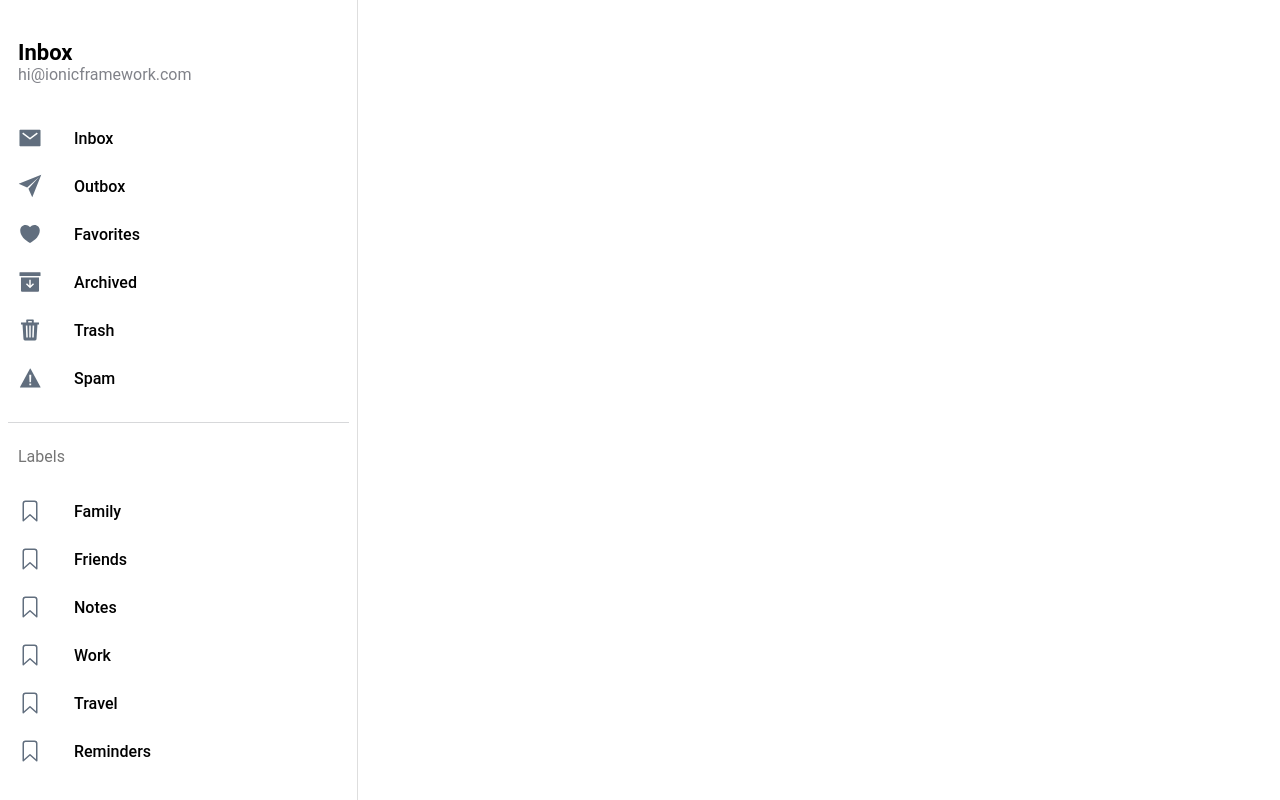
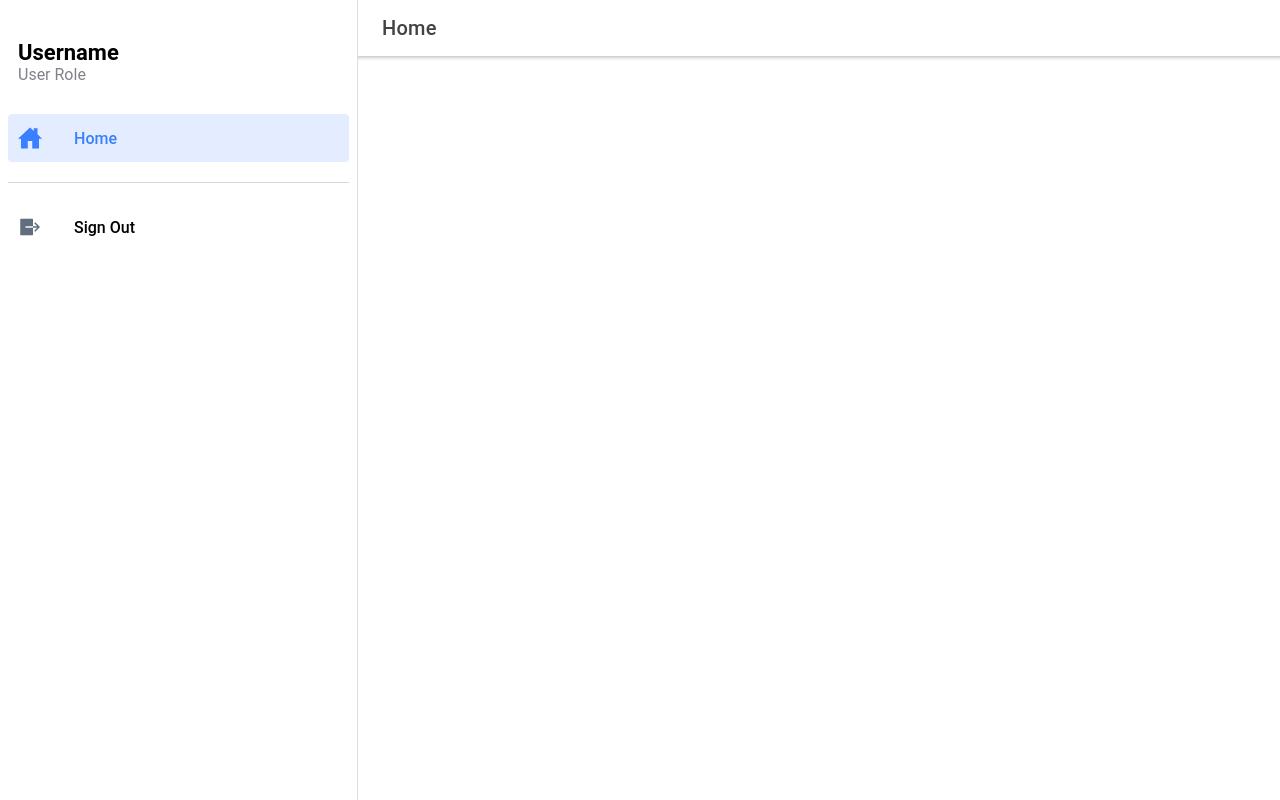
Before and after one commit to easy-booking-project/easy-booking-frontend, a React (Create React App) app: page /home in a window 1280 px wide. Built offline with nearby package versions, Linux system fonts and the light colour scheme.

Commit message:
modify template to fit our project

```diff
--- a/public/index.html
+++ b/public/index.html
@@ -2,7 +2,7 @@
 <html lang="en">
   <head>
     <meta charset="utf-8" />
-    <title>Ionic App</title>
+    <title>Easy Booking</title>
 
     <base href="/" />
 
@@ -20,7 +20,7 @@
 
     <!-- add to homescreen for ios -->
     <meta name="apple-mobile-web-app-capable" content="yes" />
-    <meta name="apple-mobile-web-app-title" content="Ionic App" />
+    <meta name="apple-mobile-web-app-title" content="Easy Booking" />
     <meta name="apple-mobile-web-app-status-bar-style" content="black" />
   </head>
 
--- a/src/App.tsx
+++ b/src/App.tsx
@@ -2,7 +2,7 @@ import { IonApp, IonRouterOutlet, IonSplitPane } from '@ionic/react';
 import { IonReactRouter } from '@ionic/react-router';
 import { Redirect, Route } from 'react-router-dom';
 import Menu from './components/Menu';
-import Page from './pages/Page';
+import Home from './pages/Home';
 
 /* Core CSS required for Ionic components to work properly */
 import '@ionic/react/css/core.css';
@@ -31,10 +31,10 @@ const App: React.FC = () => {
           <Menu />
           <IonRouterOutlet id="main">
             <Route path="/" exact={true}>
-              <Redirect to="/page/Inbox" />
+              <Redirect to="/home" />
             </Route>
-            <Route path="/page/:name" exact={true}>
-              <Page />
+            <Route path="/home" exact={true}>
+              <Home />
             </Route>
           </IonRouterOutlet>
         </IonSplitPane>
--- a/src/components/ExploreContainer.css
+++ /dev/null
@@ -1,24 +0,0 @@
-.container {
-  text-align: center;
-  position: absolute;
-  left: 0;
-  right: 0;
-  top: 50%;
-  transform: translateY(-50%);
-}
-
-.container strong {
-  font-size: 20px;
-  line-height: 26px;
-}
-
-.container p {
-  font-size: 16px;
-  line-height: 22px;
-  color: #8c8c8c;
-  margin: 0;
-}
-
-.container a {
-  text-decoration: none;
-}
--- a/src/components/ExploreContainer.tsx
+++ /dev/null
@@ -1,16 +0,0 @@
-import './ExploreContainer.css';
-
-interface ContainerProps {
-  name: string;
-}
-
-const ExploreContainer: React.FC<ContainerProps> = ({ name }) => {
-  return (
-    <div className="container">
-      <strong>{name}</strong>
-      <p>Explore <a target="_blank" rel="noopener noreferrer" href="https://ionicframework.com/docs/components">UI Components</a></p>
-    </div>
-  );
-};
-
-export default ExploreContainer;
--- a/src/components/Menu.css
+++ b/src/components/Menu.css
@@ -21,17 +21,17 @@ ion-menu.md ion-list-header, ion-menu.md ion-note {
   padding-left: 10px;
 }
 
-ion-menu.md ion-list#inbox-list {
+ion-menu.md ion-list#primary-menu-list {
   border-bottom: 1px solid var(--ion-color-step-150, #d7d8da);
 }
 
-ion-menu.md ion-list#inbox-list ion-list-header {
+ion-menu.md ion-list#primary-menu-list ion-list-header {
   font-size: 22px;
   font-weight: 600;
   min-height: 20px;
 }
 
-ion-menu.md ion-list#labels-list ion-list-header {
+ion-menu.md ion-list#secondary-menu-list ion-list-header {
   font-size: 16px;
   margin-bottom: 18px;
   color: #757575;
--- a/src/components/Menu.tsx
+++ b/src/components/Menu.tsx
@@ -9,9 +9,9 @@ import {
   IonMenuToggle,
   IonNote,
 } from '@ionic/react';
+import { useLocation } from 'react-router-dom';
+import { homeOutline, homeSharp, logOutOutline, logOutSharp } from 'ionicons/icons';
 
-import { useLocation } from 'react-router-dom';
-import { archiveOutline, archiveSharp, bookmarkOutline, heartOutline, heartSharp, mailOutline, mailSharp, paperPlaneOutline, paperPlaneSharp, trashOutline, trashSharp, warningOutline, warningSharp } from 'ionicons/icons';
 import './Menu.css';
 
 interface AppPage {
@@ -23,44 +23,12 @@ interface AppPage {
 
 const appPages: AppPage[] = [
   {
-    title: 'Inbox',
-    url: '/page/Inbox',
-    iosIcon: mailOutline,
-    mdIcon: mailSharp
-  },
-  {
-    title: 'Outbox',
-    url: '/page/Outbox',
-    iosIcon: paperPlaneOutline,
-    mdIcon: paperPlaneSharp
-  },
-  {
-    title: 'Favorites',
-    url: '/page/Favorites',
-    iosIcon: heartOutline,
-    mdIcon: heartSharp
-  },
-  {
-    title: 'Archived',
-    url: '/page/Archived',
-    iosIcon: archiveOutline,
-    mdIcon: archiveSharp
-  },
-  {
-    title: 'Trash',
-    url: '/page/Trash',
-    iosIcon: trashOutline,
-    mdIcon: trashSharp
-  },
-  {
-    title: 'Spam',
-    url: '/page/Spam',
-    iosIcon: warningOutline,
-    mdIcon: warningSharp
+    title: 'Home',
+    url: '/home',
+    iosIcon: homeOutline,
+    mdIcon: homeSharp
   }
 ];
-
-const labels = ['Family', 'Friends', 'Notes', 'Work', 'Travel', 'Reminders'];
 
 const Menu: React.FC = () => {
   const location = useLocation();
@@ -68,9 +36,9 @@ const Menu: React.FC = () => {
   return (
     <IonMenu contentId="main" type="overlay">
       <IonContent>
-        <IonList id="inbox-list">
-          <IonListHeader>Inbox</IonListHeader>
-          <IonNote>hi@ionicframework.com</IonNote>
+        <IonList id="primary-menu-list">
+          <IonListHeader>Username</IonListHeader>
+          <IonNote>User Role</IonNote>
           {appPages.map((appPage, index) => {
             return (
               <IonMenuToggle key={index} autoHide={false}>
@@ -82,15 +50,11 @@ const Menu: React.FC = () => {
             );
           })}
         </IonList>
-
-        <IonList id="labels-list">
-          <IonListHeader>Labels</IonListHeader>
-          {labels.map((label, index) => (
-            <IonItem lines="none" key={index}>
-              <IonIcon slot="start" icon={bookmarkOutline} />
-              <IonLabel>{label}</IonLabel>
-            </IonItem>
-          ))}
+        <IonList id="secondary-menu-list">
+          <IonItem button lines="none">
+            <IonIcon slot="start" ios={logOutOutline} md={logOutSharp} />
+            <IonLabel>Sign Out</IonLabel>
+          </IonItem>
         </IonList>
       </IonContent>
     </IonMenu>
--- a/src/pages/Page.tsx
+++ b/src/pages/Home.tsx
@@ -1,12 +1,7 @@
 import { IonButtons, IonContent, IonHeader, IonMenuButton, IonPage, IonTitle, IonToolbar } from '@ionic/react';
-import { useParams } from 'react-router';
-import ExploreContainer from '../components/ExploreContainer';
-import './Page.css';
+import './Home.css';
 
-const Page: React.FC = () => {
-
-  const { name } = useParams<{ name: string; }>();
-
+const Home: React.FC = () => {
   return (
     <IonPage>
       <IonHeader>
@@ -14,20 +9,19 @@ const Page: React.FC = () => {
           <IonButtons slot="start">
             <IonMenuButton />
           </IonButtons>
-          <IonTitle>{name}</IonTitle>
+          <IonTitle>Home</IonTitle>
         </IonToolbar>
       </IonHeader>
 
       <IonContent fullscreen>
         <IonHeader collapse="condense">
           <IonToolbar>
-            <IonTitle size="large">{name}</IonTitle>
+            <IonTitle size="large">Home</IonTitle>
           </IonToolbar>
         </IonHeader>
-        <ExploreContainer name={name} />
       </IonContent>
     </IonPage>
   );
 };
 
-export default Page;
+export default Home;
```
Also changed, not shown: public/manifest.json, src/pages/Home.css (added), src/pages/Page.css (deleted).
